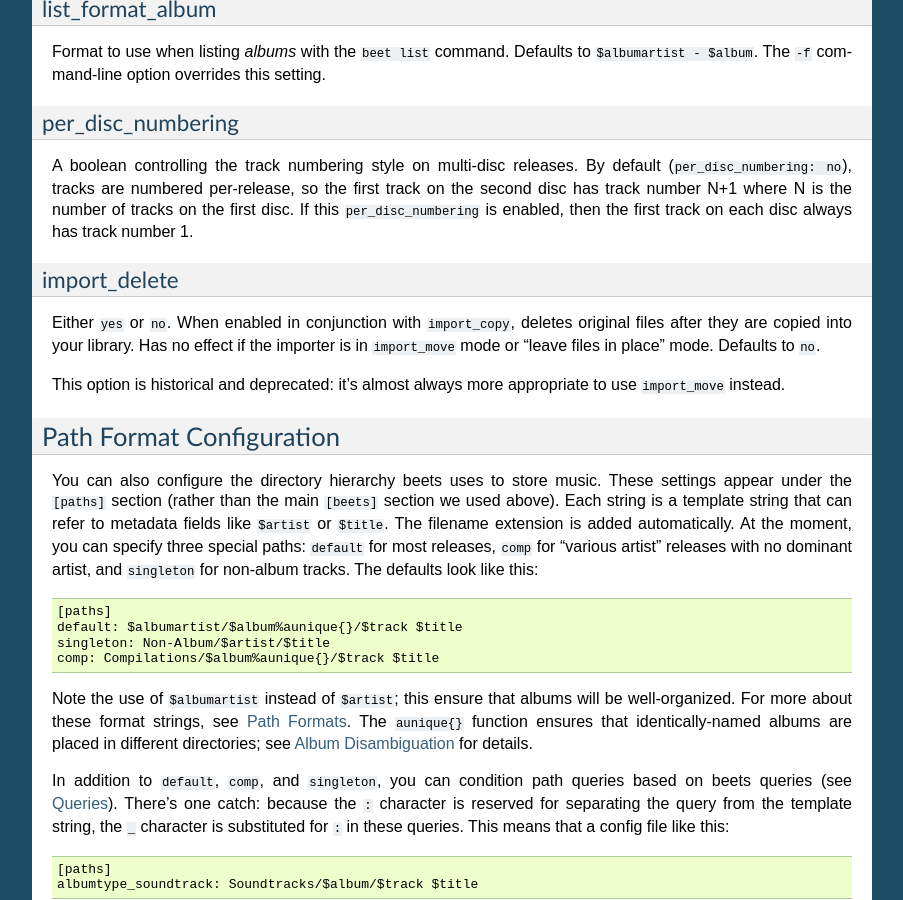
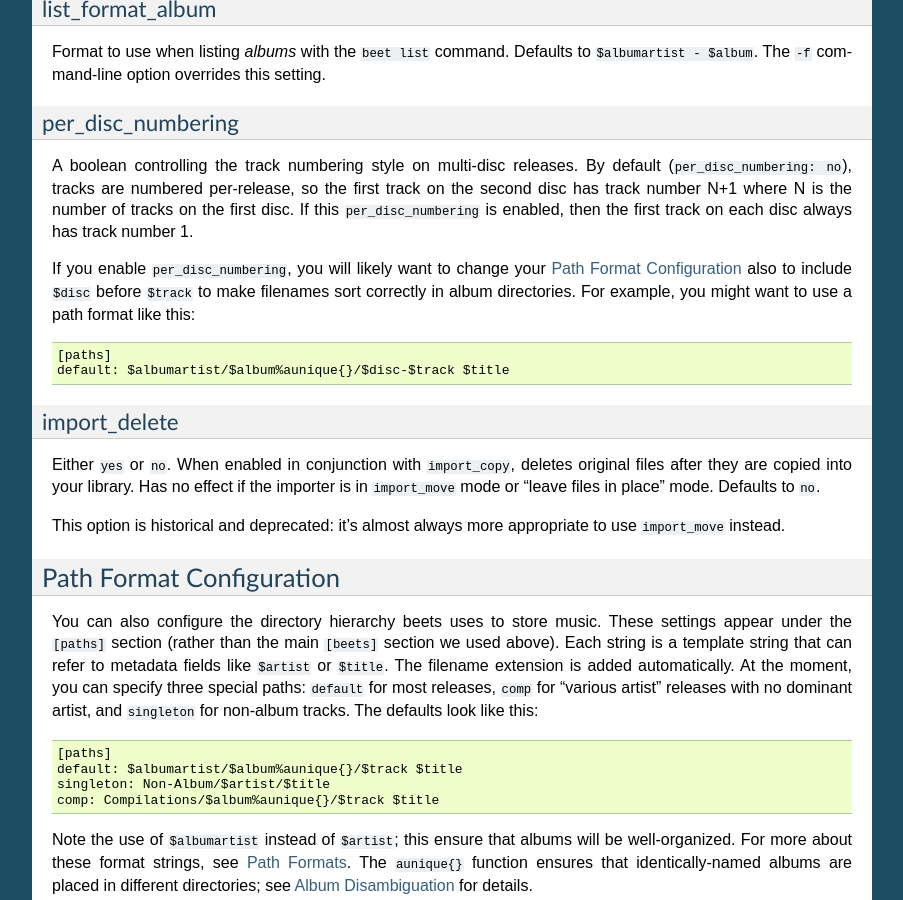
Before and after one commit to google-code-export/beets, a Sphinx documentation site: the page built from docs/reference/config.rst, in a window 1280 px wide and 900 px high, scrolled down 3360 px. Shown: the whole window, without its empty margins (198-1101 px from the left). Built offline with Sphinx 7.4.7, drawn with Linux system fonts in a browser that asks for light colours.

Commit message:
docs: for per_disc_numbering, change path formats

```diff
--- a/docs/reference/config.rst
+++ b/docs/reference/config.rst
@@ -224,6 +224,14 @@ first track on the second disc has track number N+1 where N is the number of
 tracks on the first disc. If this ``per_disc_numbering`` is enabled, then the
 first track on each disc always has track number 1.
 
+If you enable ``per_disc_numbering``, you will likely want to change your
+:ref:`path-format-config` also to include ``$disc`` before ``$track`` to make
+filenames sort correctly in album directories. For example, you might want to
+use a path format like this::
+
+    [paths]
+    default: $albumartist/$album%aunique{}/$disc-$track $title
+
 import_delete
 ~~~~~~~~~~~~~
 
```
